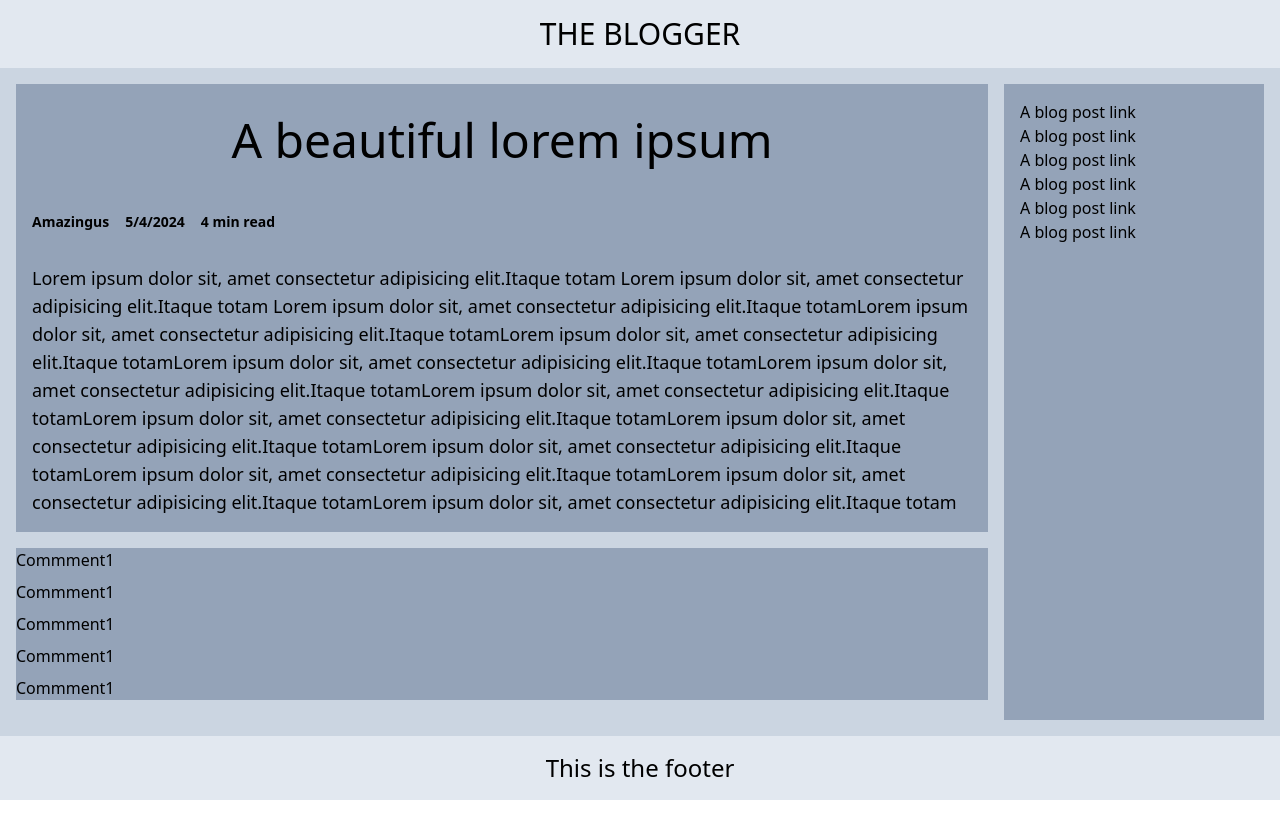
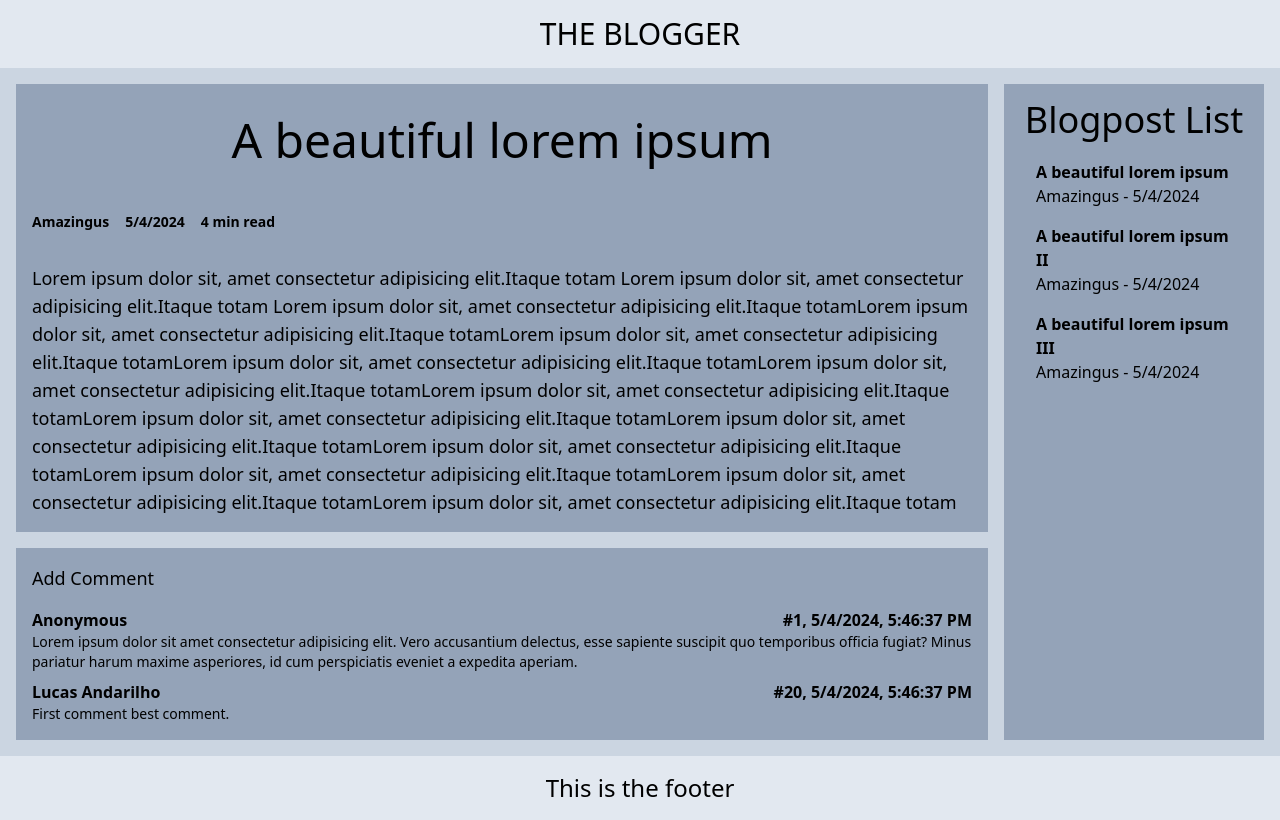
Before and after one commit to PetrusMaximus0/odin-blog-page, a React (Vite) app: page /post/latest in a window 1280 px wide. Built offline with nearby package versions, Linux system fonts and the light colour scheme.

Commit message:
feat: add comment component change: merge author name into blogpost object feat: add routes with react router feat: Create blogpost and self comments loading based on route package: install react-router-dom package temp: Add a mock data object for testing the new implementations

```diff
--- a/package.json
+++ b/package.json
@@ -15,6 +15,7 @@
 		"@mdi/react": "^1.6.1",
 		"react": "^18.2.0",
 		"react-dom": "^18.2.0",
+		"react-router-dom": "^6.23.0",
 		"vitest": "^1.6.0"
 	},
 	"devDependencies": {
--- a/src/App.jsx
+++ b/src/App.jsx
@@ -1,22 +1,37 @@
+import Comment from './components/comment';
 import './App.scss';
 import BlogPost from './components/blogpost';
+import { Link, useParams } from 'react-router-dom';
+import { useState, useEffect } from 'react';
+
+//
+import mockBlogposts from './mockData';
+
+//
 
 function App() {
-	const authorName = 'Amazingus';
-	const blogpost = {
-		title: 'A beautiful lorem ipsum',
-		text: 'Lorem ipsum dolor sit, amet consectetur adipisicing elit.Itaque totam Lorem ipsum dolor sit, amet consectetur adipisicing elit.Itaque totam Lorem ipsum dolor sit, amet consectetur adipisicing elit.Itaque totamLorem ipsum dolor sit, amet consectetur adipisicing elit.Itaque totamLorem ipsum dolor sit, amet consectetur adipisicing elit.Itaque totamLorem ipsum dolor sit, amet consectetur adipisicing elit.Itaque totamLorem ipsum dolor sit, amet consectetur adipisicing elit.Itaque totamLorem ipsum dolor sit, amet consectetur adipisicing elit.Itaque totamLorem ipsum dolor sit, amet consectetur adipisicing elit.Itaque totamLorem ipsum dolor sit, amet consectetur adipisicing elit.Itaque totamLorem ipsum dolor sit, amet consectetur adipisicing elit.Itaque totamLorem ipsum dolor sit, amet consectetur adipisicing elit.Itaque totamLorem ipsum dolor sit, amet consectetur adipisicing elit.Itaque totamLorem ipsum dolor sit, amet consectetur adipisicing elit.Itaque totam',
-		date: new Date().toLocaleDateString(),
-		timeToRead: 4,
-		comments: [
-			{
-				text: 'Wow',
-			},
-			{
-				text: 'Wow',
-			},
-		],
-	};
+	const { id } = useParams();
+	const [blogposts, setBlogposts] = useState(mockBlogposts);
+	const [currentPost, setCurrentPost] = useState(mockBlogposts[0]);
+
+	useEffect(() => {
+		//
+		if (id === 'latest') {
+			setCurrentPost(blogposts[0]);
+			return;
+		}
+
+		//
+		const index = blogposts.findIndex((element) => {
+			return element.id === id;
+		});
+		index !== -1
+			? setCurrentPost({ ...blogposts[index] })
+			: setCurrentPost(blogposts[0]);
+	}, [id, blogposts]);
+
+	// Render the blogpost depending on the ID
+
 	return (
 		<div className="bg-slate-300 grid min-h-screen w-full grid-rows-[auto_1fr_auto]">
 			<header className="container bg-slate-200 min-w-full">
@@ -26,29 +41,46 @@ function App() {
 			</header>
 			<div className="container mx-auto px-4 my-4 grid gap-4 grid-rows-[auto_1fr] lg:grid-rows-none lg:grid-cols-[1fr_260px]">
 				<main className="bg-slate-300 flex flex-col gap-4">
-					<BlogPost
-						className="flex-grow"
-						blogpost={blogpost}
-						authorName={authorName}
-					/>
-					<section className="bg-slate-400">
+					<BlogPost blogpost={currentPost} />
+
+					<section className="bg-slate-400 flex-grow p-4">
+						<button
+							onClick={() => alert('Not Yet Implemented')}
+							className="mb-4 text-lg"
+						>
+							Add Comment
+						</button>
 						<ul className="flex flex-col gap-2">
-							<li>Commment1</li>
-							<li>Commment1</li>
-							<li>Commment1</li>
-							<li>Commment1</li>
-							<li>Commment1</li>
+							{currentPost.comments.map((comment) => {
+								return <Comment key={comment.id} data={comment} />;
+							})}
 						</ul>
 					</section>
 				</main>
 				<aside className="bg-slate-400 p-4">
-					<ul>
-						<li>A blog post link</li>
-						<li>A blog post link</li>
-						<li>A blog post link</li>
-						<li>A blog post link</li>
-						<li>A blog post link</li>
-						<li>A blog post link</li>
+					<h2 className="text-center text-4xl mb-4 font-light">
+						Blogpost List
+					</h2>
+					<ul className="flex flex-col items-center sm:flex-row flex-wrap justify-between gap-2">
+						{blogposts.map((post) => {
+							return (
+								<li
+									className={
+										post.id === id
+											? 'px-4 py-1 bg-slate-500 w-full rounded-lg'
+											: 'px-4 py-1 w-full rounded-lg'
+									}
+									key={post.id}
+								>
+									<Link to={`/post/${post.id}`}>
+										<h3 className="font-semibold">{post.title}</h3>
+										<p>
+											{post.author} - {post.date}
+										</p>
+									</Link>
+								</li>
+							);
+						})}
 					</ul>
 				</aside>
 			</div>
--- a/src/components/blogpost.jsx
+++ b/src/components/blogpost.jsx
@@ -1,13 +1,13 @@
 import { PropTypes } from 'prop-types';
 
-const BlogPost = ({ blogpost, authorName }) => {
+const BlogPost = ({ blogpost }) => {
 	return (
 		<section className="bg-slate-400 p-4 flex flex-col gap-8">
 			<h2 className="text-center py-4 text-5xl font-light">
 				{blogpost.title}
 			</h2>
 			<p className="flex gap-4 text-sm font-semibold">
-				<span>{authorName}</span>
+				<span>{blogpost.author}</span>
 				<span>{blogpost.date}</span>
 				<span>{blogpost.timeToRead} min read</span>
 			</p>
@@ -18,7 +18,6 @@ const BlogPost = ({ blogpost, authorName }) => {
 
 BlogPost.propTypes = {
 	blogpost: PropTypes.object.required,
-	authorName: PropTypes.string.required,
 };
 
 export default BlogPost;
--- /dev/null
+++ b/src/components/comment.jsx
@@ -0,0 +1,21 @@
+import PropTypes from 'prop-types';
+
+const Comment = ({ data }) => {
+	return (
+		<li className="">
+			<p className="flex justify-between items-center text font-semibold">
+				<span>{data.author ? data.author : 'Anonymous'}</span>
+				<span>
+					#{data.id}, {data.timeStamp}
+				</span>
+			</p>
+			<p className="text-sm">{data.text}</p>
+		</li>
+	);
+};
+
+Comment.propTypes = {
+	data: PropTypes.object.required,
+};
+
+export default Comment;
--- a/src/main.jsx
+++ b/src/main.jsx
@@ -1,10 +1,13 @@
 import React from 'react';
 import ReactDOM from 'react-dom/client';
-import App from './App.jsx';
 import './index.scss';
+import { createBrowserRouter, RouterProvider } from 'react-router-dom';
+import routes from './routes';
+
+const router = createBrowserRouter(routes);
 
 ReactDOM.createRoot(document.getElementById('root')).render(
 	<React.StrictMode>
-		<App />
+		<RouterProvider router={router} />
 	</React.StrictMode>
 );
--- /dev/null
+++ b/src/mockData.js
@@ -0,0 +1,68 @@
+export default [
+	{
+		id: '100',
+		title: 'A beautiful lorem ipsum',
+		author: 'Amazingus',
+		text: 'Lorem ipsum dolor sit, amet consectetur adipisicing elit.Itaque totam Lorem ipsum dolor sit, amet consectetur adipisicing elit.Itaque totam Lorem ipsum dolor sit, amet consectetur adipisicing elit.Itaque totamLorem ipsum dolor sit, amet consectetur adipisicing elit.Itaque totamLorem ipsum dolor sit, amet consectetur adipisicing elit.Itaque totamLorem ipsum dolor sit, amet consectetur adipisicing elit.Itaque totamLorem ipsum dolor sit, amet consectetur adipisicing elit.Itaque totamLorem ipsum dolor sit, amet consectetur adipisicing elit.Itaque totamLorem ipsum dolor sit, amet consectetur adipisicing elit.Itaque totamLorem ipsum dolor sit, amet consectetur adipisicing elit.Itaque totamLorem ipsum dolor sit, amet consectetur adipisicing elit.Itaque totamLorem ipsum dolor sit, amet consectetur adipisicing elit.Itaque totamLorem ipsum dolor sit, amet consectetur adipisicing elit.Itaque totamLorem ipsum dolor sit, amet consectetur adipisicing elit.Itaque totam',
+		date: new Date().toLocaleDateString(),
+		timeToRead: 4,
+		comments: [
+			{
+				id: '1',
+				text: 'Lorem ipsum dolor sit amet consectetur adipisicing elit. Vero accusantium delectus, esse sapiente suscipit quo temporibus officia fugiat? Minus pariatur harum maxime asperiores, id cum perspiciatis eveniet a expedita aperiam.',
+				author: '',
+				timeStamp: new Date().toLocaleString(),
+			},
+			{
+				id: '20',
+				text: 'First comment best comment.',
+				author: 'Lucas Andarilho',
+				timeStamp: new Date().toLocaleString(),
+			},
+		],
+	},
+	{
+		id: '101',
+		title: 'A beautiful lorem ipsum II',
+		author: 'Amazingus',
+		text: 'Lorem ipsum dolor sit, amet consectetur adipisicing elit.Itaque totam Lorem ipsum dolor sit, amet consectetur adipisicing elit.Itaque totam Lorem ipsum dolor sit, amet consectetur adipisicing elit.Itaque totamLorem ipsum dolor sit, amet consectetur adipisicing elit.Itaque totamLorem ipsum dolor sit, amet consectetur adipisicing elit.Itaque totamLorem ipsum dolor sit, amet consectetur adipisicing elit.Itaque totamLorem ipsum dolor sit, amet consectetur adipisicing elit.Itaque totamLorem ipsum dolor sit, amet consectetur adipisicing elit.Itaque totamLorem ipsum dolor sit, amet consectetur adipisicing elit.Itaque totamLorem ipsum dolor sit, amet consectetur adipisicing elit.Itaque totamLorem ipsum dolor sit, amet consectetur adipisicing elit.Itaque totamLorem ipsum dolor sit, amet consectetur adipisicing elit.Itaque totamLorem ipsum dolor sit, amet consectetur adipisicing elit.Itaque totamLorem ipsum dolor sit, amet consectetur adipisicing elit.Itaque totam',
+		date: new Date().toLocaleDateString(),
+		timeToRead: 3,
+		comments: [
+			{
+				id: '2',
+				text: 'Lorem ipsum dolor sit amet consectetur adipisicing elit. Vero accusantium delectus, esse sapiente suscipit quo temporibus officia fugiat? Minus pariatur harum maxime asperiores, id cum perspiciatis eveniet a expedita aperiam.',
+				author: '',
+				timeStamp: new Date().toLocaleString(),
+			},
+			{
+				id: '22',
+				text: 'First comment best comment.',
+				author: 'Lucas Andarilho',
+				timeStamp: new Date().toLocaleString(),
+			},
+		],
+	},
+	{
+		id: '102',
+		title: 'A beautiful lorem ipsum III',
+		author: 'Amazingus',
+		text: 'Lorem ipsum dolor sit, amet consectetur adipisicing elit.Itaque totam Lorem ipsum dolor sit, amet consectetur adipisicing elit.Itaque totam Lorem ipsum dolor sit, amet consectetur adipisicing elit.Itaque totamLorem ipsum dolor sit, amet consectetur adipisicing elit.Itaque totamLorem ipsum dolor sit, amet consectetur adipisicing elit.Itaque totamLorem ipsum dolor sit, amet consectetur adipisicing elit.Itaque totamLorem ipsum dolor sit, amet consectetur adipisicing elit.Itaque totamLorem ipsum dolor sit, amet consectetur adipisicing elit.Itaque totamLorem ipsum dolor sit, amet consectetur adipisicing elit.Itaque totamLorem ipsum dolor sit, amet consectetur adipisicing elit.Itaque totamLorem ipsum dolor sit, amet consectetur adipisicing elit.Itaque totamLorem ipsum dolor sit, amet consectetur adipisicing elit.Itaque totamLorem ipsum dolor sit, amet consectetur adipisicing elit.Itaque totamLorem ipsum dolor sit, amet consectetur adipisicing elit.Itaque totam',
+		date: new Date().toLocaleDateString(),
+		timeToRead: 3,
+		comments: [
+			{
+				id: '2',
+				text: 'Lorem ipsum dolor sit amet consectetur adipisicing elit. Vero accusantium delectus, esse sapiente suscipit quo temporibus officia fugiat? Minus pariatur harum maxime asperiores, id cum perspiciatis eveniet a expedita aperiam.',
+				author: '',
+				timeStamp: new Date().toLocaleString(),
+			},
+			{
+				id: '22',
+				text: 'First comment best comment.',
+				author: 'Lucas Andarilho',
+				timeStamp: new Date().toLocaleString(),
+			},
+		],
+	},
+];
--- /dev/null
+++ b/src/routes.jsx
@@ -0,0 +1,14 @@
+import { Navigate } from 'react-router-dom';
+import App from './App';
+
+//
+export default [
+	{
+		path: '/',
+		element: <Navigate to="/post/latest" />,
+	},
+	{
+		path: '/post/:id',
+		element: <App />,
+	},
+];
```
Also changed, not shown: 1 other file (tests, documents, lock files or other folders).
